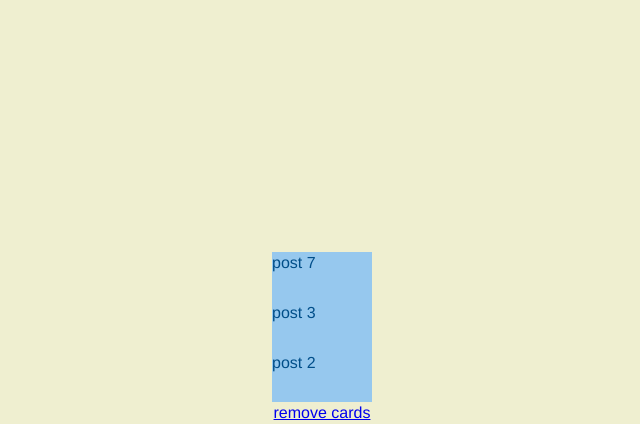
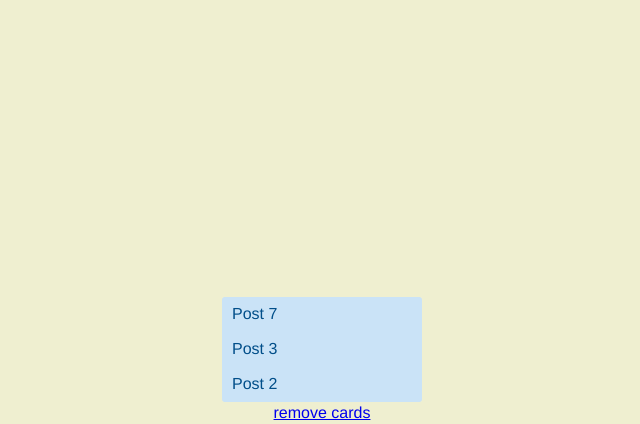
Before and after one commit to fedeolto/card-trigger, a website built with webpack: page src/template.html in a window 1280 px wide. Shown: the part 376-800 px from the top of the page, without its empty margins (318-958 px from the left). Built offline with nearby package versions, Linux system fonts and the light colour scheme.

Commit message:
Style post list

```diff
--- a/src/styles/_scaffolding.scss
+++ b/src/styles/_scaffolding.scss
@@ -28,19 +28,31 @@ h1 {
 }
 
 ul.post-list {
+  border-radius: 3px;
   list-style-type: none;
+  color: $post-list-item-color;
+  background-color: $post-list-item-background-color;
   padding: 0;
   margin: 0;
 }
 
 .post-list-item {
-  width: 100px;
-  height: 50px;
-  color: $post-list-item-color;
-  background-color: $post-list-item-background-color;
+  width: 180px;
+  height: 35px;
+  position: relative;
+  padding: 0 10px;
+}
+
+.post-list-item:hover {
+  background-color: $post-list-item-background-color-hover;
 }
 
 .post-list-item a {
   color: inherit;
   text-decoration: none;
+  margin: 0;
+  position: absolute;
+  top: 50%;
+  -ms-transform: translateY(-50%);
+  transform: translateY(-50%);
 }
--- a/src/styles/_variables.scss
+++ b/src/styles/_variables.scss
@@ -5,7 +5,8 @@ $theme-colors: (
   "peach-crayola": #f7c59f,
   "beige": #efefd0,
   "usafa-blue": #004e89,
-  "pale-cerulean": #96c8ee,
+  "beau-blue": #cae3f7,
+  "uranian-blue": #b8d9f4,
 );
 
 $font-size: 1rem;
@@ -15,4 +16,5 @@ $font-color: map-get($theme-colors, "usafa-blue");
 $page-width: 650px;
 
 $post-list-item-color: map-get($theme-colors, "usafa-blue");
-$post-list-item-background-color: map-get($theme-colors, "pale-cerulean");
+$post-list-item-background-color: map-get($theme-colors, "beau-blue");
+$post-list-item-background-color-hover: map-get($theme-colors, "uranian-blue");
--- a/src/template.html
+++ b/src/template.html
@@ -14,13 +14,13 @@
 
       <ul id="card-trigger" class="post-list">
         <li class="post-list-item">
-          <a href="javascript:void(0)" data-sku="7">post 7</a>
+          <a href="javascript:void(0)" data-sku="7">Post 7</a>
         </li>
         <li class="post-list-item">
-          <a href="javascript:void(0)" data-sku="3">post 3</a>
+          <a href="javascript:void(0)" data-sku="3">Post 3</a>
         </li>
         <li class="post-list-item">
-          <a href="javascript:void(0)" data-sku="2">post 2</a>
+          <a href="javascript:void(0)" data-sku="2">Post 2</a>
         </li>
       </ul>
 
```
